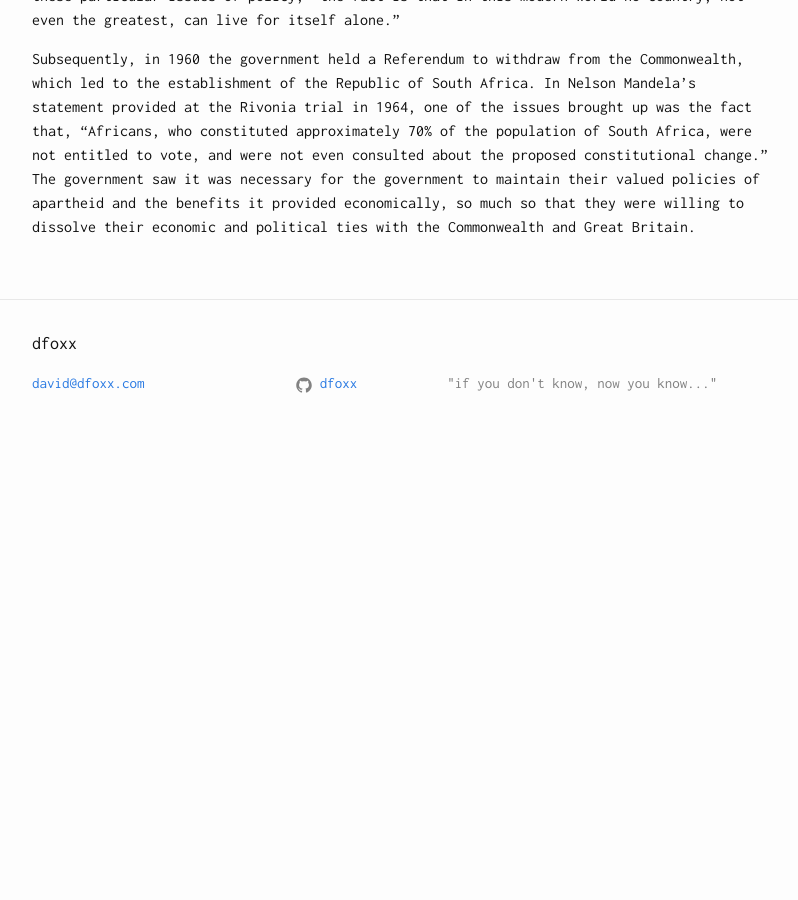
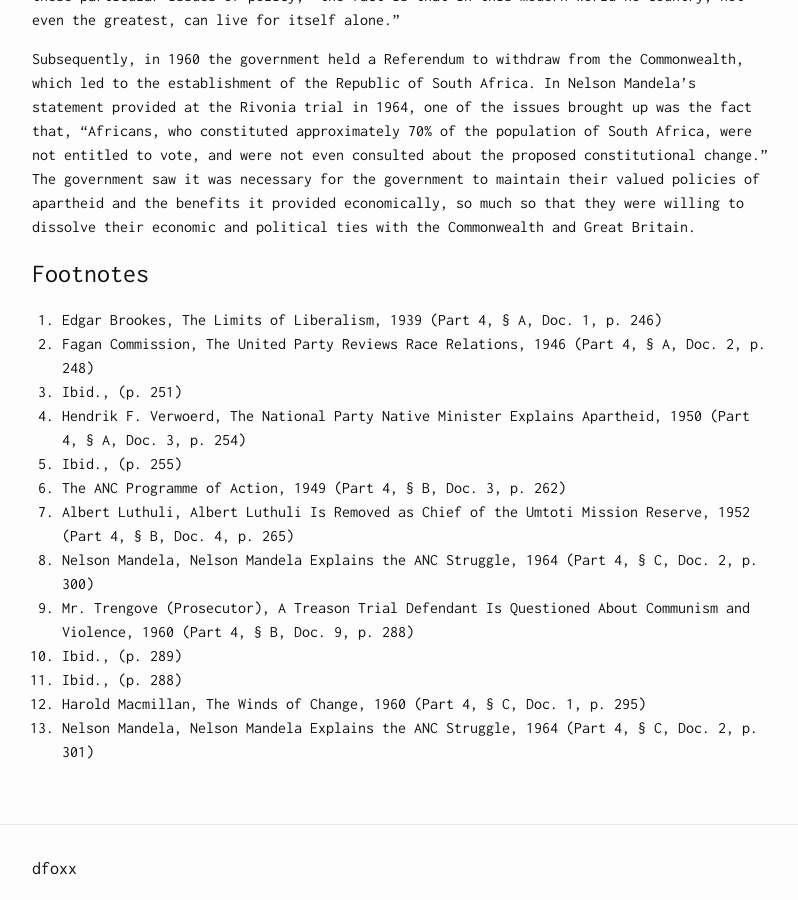
Before and after one commit to dfoxx/dfoxx.github.io, a Jekyll site: the page built from _posts/2012-04-18-apartheid.md, in a window 1280 px wide and 900 px high, scrolled down 4455 px. Shown: the whole window, without its empty margins (238-1036 px from the left). Built offline with Jekyll 4.4.1, drawn with Linux system fonts in a browser that asks for light colours; before the commit the page ends 4910 px from its top, so only the background shows below that.

Commit message:
Update 2012-04-18-apartheid.md

```diff
--- a/_posts/2012-04-18-apartheid.md
+++ b/_posts/2012-04-18-apartheid.md
@@ -38,3 +38,18 @@ The government espoused the idea that the ANC was violent as a result of its obv
 As a former British colony, South Africa was a member of the Commonwealth of Nations, including other former colonies like Canada, Australia, and New Zealand; however, the policies of the National Party evoked a strong response from many in the British Parliament, denouncing the policies.  On February 3, 1960, British Prime Minister Sir Harold Macmillan addressed a joint session of the South African Parliament regarding Britain’s position on the policies of apartheid.  Macmillan appealed to the members of parliament, urging them to reevaluate their policies as they were not in agreement with Britain’s “own deep convictions about the political destinies of free men.”  Macmillan also made it clear that it would be economically difficult should a country (South Africa) choose not side with the Britain on these particular issues of policy, “the fact is that in this modern world no country, not even the greatest, can live for itself alone.”
 
 Subsequently, in 1960 the government held a Referendum to withdraw from the Commonwealth, which led to the establishment of the Republic of South Africa.  In Nelson Mandela’s statement provided at the Rivonia trial in 1964, one of the issues brought up was the fact that, “Africans, who constituted approximately 70% of the population of South Africa, were not entitled to vote, and were not even consulted about the proposed constitutional change.”  The government saw it was necessary for the government to maintain their valued policies of apartheid and the benefits it provided economically, so much so that they were willing to dissolve their economic and political ties with the Commonwealth and Great Britain.
+
+### Footnotes
+1. Edgar Brookes, The Limits of Liberalism, 1939 (Part 4, § A, Doc. 1, p. 246)
+2. Fagan Commission, The United Party Reviews Race Relations, 1946 (Part 4, § A, Doc. 2, p. 248)
+3. Ibid., (p. 251)
+4. Hendrik F. Verwoerd, The National Party Native Minister Explains Apartheid, 1950 (Part 4, § A, Doc. 3, p. 254)
+5. Ibid., (p. 255)
+6. The ANC Programme of Action, 1949 (Part 4, § B, Doc. 3, p. 262)
+7. Albert Luthuli, Albert Luthuli Is Removed as Chief of the Umtoti Mission Reserve, 1952 (Part 4, § B, Doc. 4, p. 265)
+8. Nelson Mandela, Nelson Mandela Explains the ANC Struggle, 1964 (Part 4, § C, Doc. 2, p. 300)
+9. Mr. Trengove (Prosecutor), A Treason Trial Defendant Is Questioned About Communism and Violence, 1960 (Part 4, § B, Doc. 9, p. 288)
+10. Ibid., (p. 289)
+11. Ibid., (p. 288)
+12. Harold Macmillan, The Winds of Change, 1960 (Part 4, § C, Doc. 1, p. 295)
+13. Nelson Mandela, Nelson Mandela Explains the ANC Struggle, 1964 (Part 4, § C, Doc. 2, p. 301)
```
